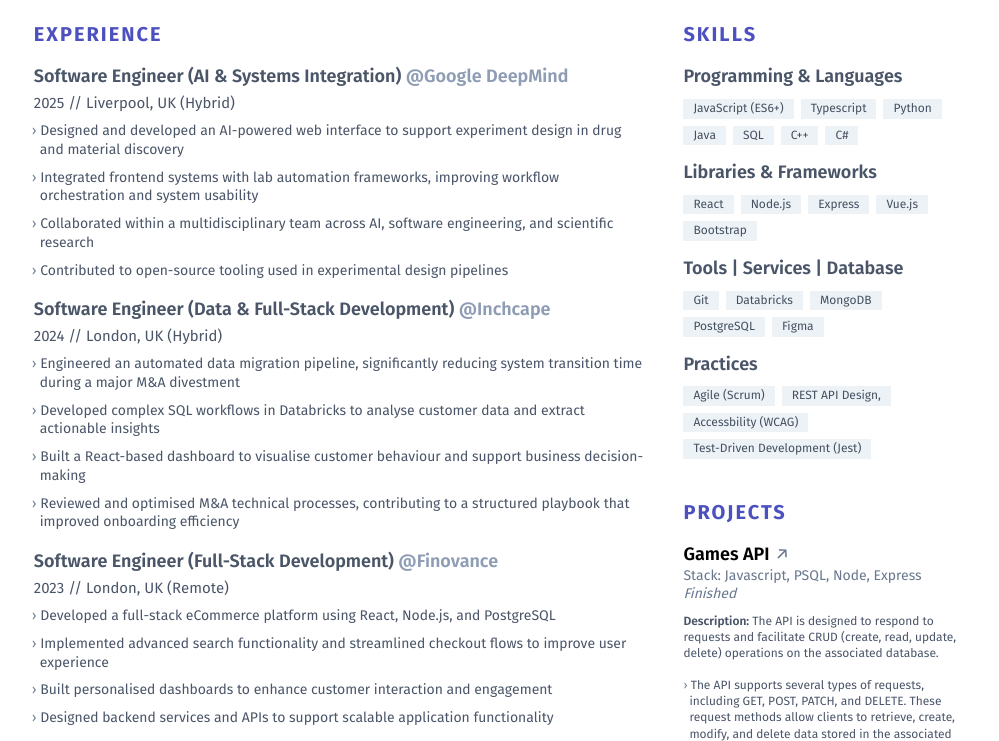
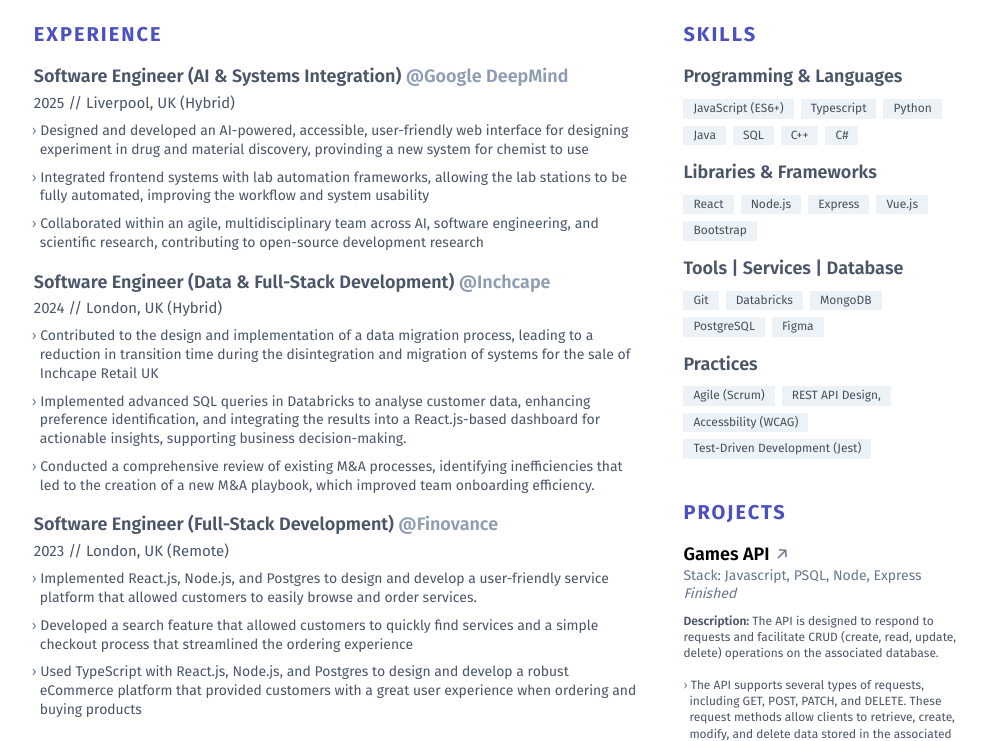
Before and after one commit to blessinguche/my_resume, a website: page docs/index.html in a window 1280 px wide. Shown: the part 243-984 px from the top of the page, without its empty margins (139-1138 px from the left). Drawn offline with nearby package versions, Linux system fonts and the light colour scheme; files that its build step writes are made by us from their sources.

Commit message:
Refine job descriptions for clarity and detail
Updated job descriptions to enhance clarity and detail, highlighting contributions to AI-powered web interface, data migration processes, and eCommerce platform development.

```diff
--- a/docs/index.html
+++ b/docs/index.html
@@ -151,20 +151,17 @@
               <ul id="work-description-bullets" class>
                 <li class="mt-2.1 ml-1.5 text-sm text-gray-700 leading-normal">
                   <span class="-ml-2 select-none text-gray-600">›</span>
-                  Designed and developed an AI-powered web interface to support experiment design in drug and material discovery
+                  Designed and developed an AI-powered, accessible, user-friendly web interface for designing experiment in drug and material discovery, provinding a new system for chemist to use
                 </li>
                 <li class="mt-2.1 ml-1.5 text-sm text-gray-700 leading-normal">
                   <span class="-ml-2 select-none text-gray-600">›</span>
-                  Integrated frontend systems with lab automation frameworks, improving workflow orchestration and system usability
+                   Integrated frontend systems with lab automation frameworks, allowing the lab stations to be fully automated, improving the workflow and system usability
                 </li>
                 <li class="mt-2.1 ml-1.5 text-sm text-gray-700 leading-normal">
                   <span class="-ml-2 select-none text-gray-600">›</span>
-                  Collaborated within a multidisciplinary team across AI, software engineering, and scientific research
+                  Collaborated within an agile, multidisciplinary team across AI, software engineering, and scientific research, contributing to open-source development research
                 </li>
-                <li class="mt-2.1 ml-1.5 text-sm text-gray-700 leading-normal">
-                  <span class="-ml-2 select-none text-gray-600">›</span>
-                  Contributed to open-source tooling used in experimental design pipelines
-                </li>
+
               </ul>
             </section>
             <!-- End Work 1 -->
@@ -184,19 +181,15 @@
               <ul id="work-description-bullets" class>
                 <li class="mt-2.1 ml-1.5 text-sm text-gray-700 leading-normal">
                   <span class="-ml-2 select-none text-gray-600">›</span>
-                  Engineered an automated data migration pipeline, significantly reducing system transition time during a major M&A divestment
+                  Contributed to the design and implementation of a data migration process, leading to a reduction in transition time during the disintegration and migration of systems for the sale of Inchcape Retail UK
                 </li>
                 <li class="mt-2.1 ml-1.5 text-sm text-gray-700 leading-normal">
                   <span class="-ml-2 select-none text-gray-600">›</span>
-                  Developed complex SQL workflows in Databricks to analyse customer data and extract actionable insights
+                  Implemented advanced SQL queries in Databricks to analyse customer data, enhancing preference identification, and integrating the results into a React.js-based dashboard for actionable insights, supporting business decision-making.
                 </li>
                 <li class="mt-2.1 ml-1.5 text-sm text-gray-700 leading-normal">
                   <span class="-ml-2 select-none text-gray-600">›</span>
-                  Built a React-based dashboard to visualise customer behaviour and support business decision-making
-                </li>
-                <li class="mt-2.1 ml-1.5 text-sm text-gray-700 leading-normal">
-                  <span class="-ml-2 select-none text-gray-600">›</span>
-                  Reviewed and optimised M&A technical processes, contributing to a structured playbook that improved onboarding efficiency
+                  Conducted a comprehensive review of existing M&A processes, identifying inefficiencies that led to the creation of a new M&A playbook, which improved team onboarding efficiency.
                 </li>
               </ul>
             </section>
@@ -217,19 +210,15 @@
               <ul id="work-description-bullets" class>
                 <li class="mt-2.1 ml-1.5 text-sm text-gray-700 leading-normal">
                   <span class="-ml-2 select-none text-gray-600">›</span>
-                  Developed a full-stack eCommerce platform using React, Node.js, and PostgreSQL
+                   Implemented React.js, Node.js, and Postgres to design and develop a user-friendly service platform that allowed customers to easily browse and order services.
                 </li>
                 <li class="mt-2.1 ml-1.5 text-sm text-gray-700 leading-normal">
                   <span class="-ml-2 select-none text-gray-600">›</span>
-                  Implemented advanced search functionality and streamlined checkout flows to improve user experience
+                  Developed a search feature that allowed customers to quickly find services and a simple checkout process that streamlined the ordering experience
                 </li>
                 <li class="mt-2.1 ml-1.5 text-sm text-gray-700 leading-normal">
                   <span class="-ml-2 select-none text-gray-600">›</span>
-                  Built personalised dashboards to enhance customer interaction and engagement
-                </li>
-                <li class="mt-2.1 ml-1.5 text-sm text-gray-700 leading-normal">
-                  <span class="-ml-2 select-none text-gray-600">›</span>
-                  Designed backend services and APIs to support scalable application functionality
+                  Used TypeScript with React.js, Node.js, and Postgres to design and develop a robust eCommerce platform that provided customers with a great user experience when ordering and buying products
                 </li>
               </ul>
             </section>
```
